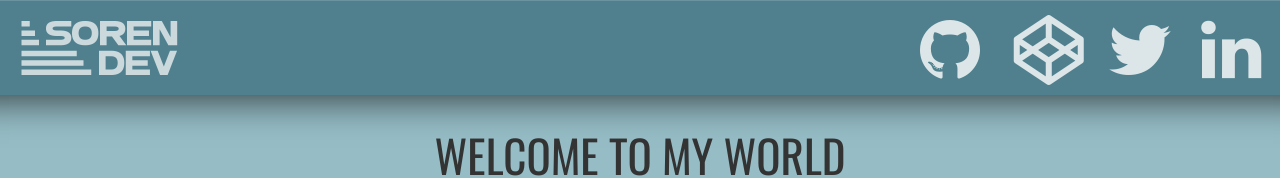
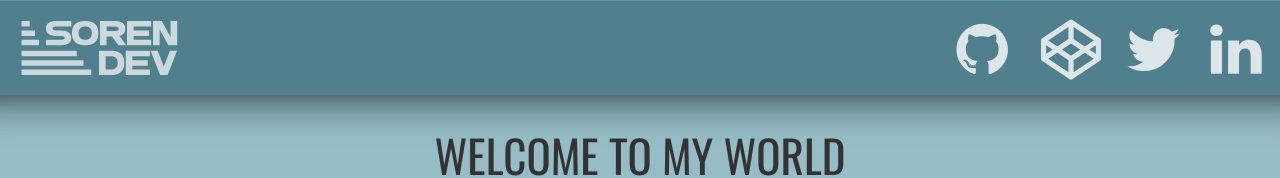
Before and after one commit to Soreg/react-portfolio, a React app: page / in a window 1280 px wide. Shown: the top 178 px of the page. Built offline with nearby package versions, Linux system fonts and the light colour scheme; the HTML template or start-up script is replaced by a standard one.

Commit message:
Changed padding on contact form, and size of social-icons

```diff
--- a/src/styles/components/_contact.scss
+++ b/src/styles/components/_contact.scss
@@ -1,5 +1,5 @@
 #contact {
-  padding-top: 20px;
+  padding-top: 35px;
   background: #82AEB1;
   min-height: 300px;
   text-align: center;
--- a/src/styles/components/_header.scss
+++ b/src/styles/components/_header.scss
@@ -6,7 +6,7 @@
     margin: 0;
     position: relative;
     .push-top {
-      margin-top: 15px;
+      margin-top: 20px;
     }
 }
 
@@ -26,7 +26,7 @@
   i {
     opacity: .8;
     color: white;
-    font-size: 7rem;
+    font-size: 6rem;
     transition: all ease-in-out .3s;
   }
   i:hover {
--- a/src/styles/styles.css
+++ b/src/styles/styles.css
@@ -104,7 +104,7 @@ body {
   margin: 0;
   position: relative; }
   .navbar-default .push-top {
-    margin-top: 15px; }
+    margin-top: 20px; }
 
 .navbar-brand img {
   max-height: 65px;
@@ -119,7 +119,7 @@ body {
   .socialLink a i {
     opacity: .8;
     color: white;
-    font-size: 7rem;
+    font-size: 6rem;
     transition: all ease-in-out .3s; }
   .socialLink a i:hover {
     opacity: .95;
@@ -290,7 +290,7 @@ body {
       max-width: 300px; } }
 
 #contact {
-  padding-top: 20px;
+  padding-top: 35px;
   background: #82AEB1;
   min-height: 300px;
   text-align: center; }
```
